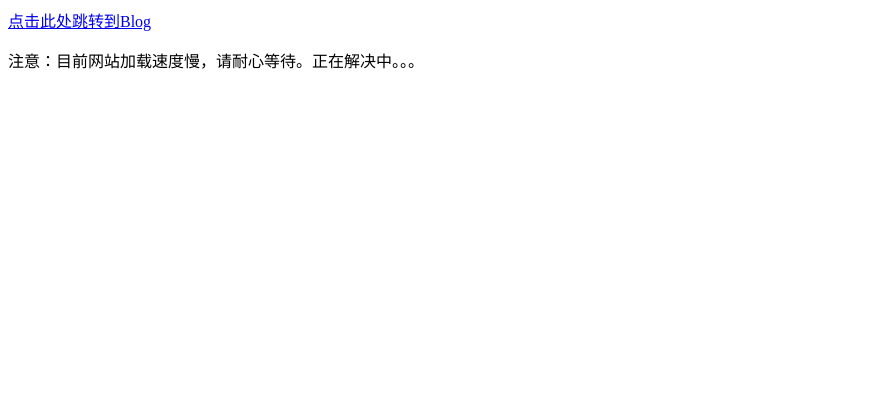
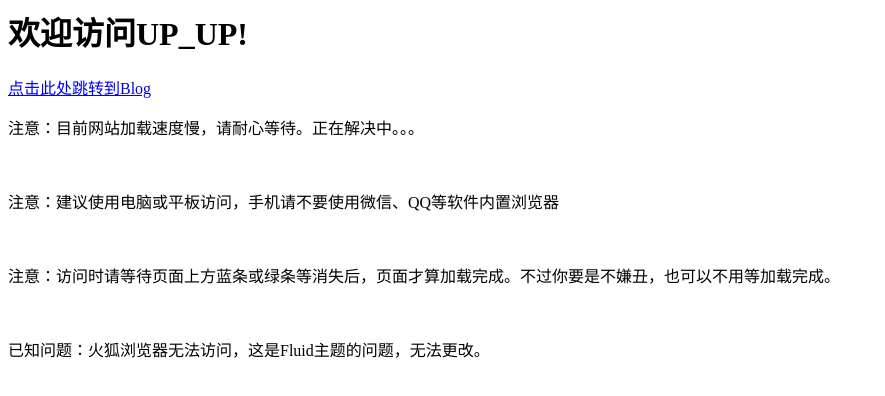
Before and after one commit to UUUPdd/UUUPdd.github.io, a plain HTML site: page index.html in a window 1280 px wide. Shown: the whole page, without its empty margins (0-885 px from the left). Drawn offline with Linux system fonts and the light colour scheme.

Commit message:
Update index.html

```diff
--- a/index.html
+++ b/index.html
@@ -1,3 +1,14 @@
+<head>
+    <title>欢迎来访，UUUP！</title>
+</head>
+
+<h1>欢迎访问UP_UP!</h1>
 <a href="https://zuanshifengling.github.io">点击此处跳转到Blog</a>
 <br>
 <p>注意：目前网站加载速度慢，请耐心等待。正在解决中。。。</p>
+<br>
+<p>注意：建议使用电脑或平板访问，手机请不要使用微信、QQ等软件内置浏览器</p>
+<br>
+<p>注意：访问时请等待页面上方蓝条或绿条等消失后，页面才算加载完成。不过你要是不嫌丑，也可以不用等加载完成。</p>
+<br>
+<p>已知问题：火狐浏览器无法访问，这是Fluid主题的问题，无法更改。</p>
```
